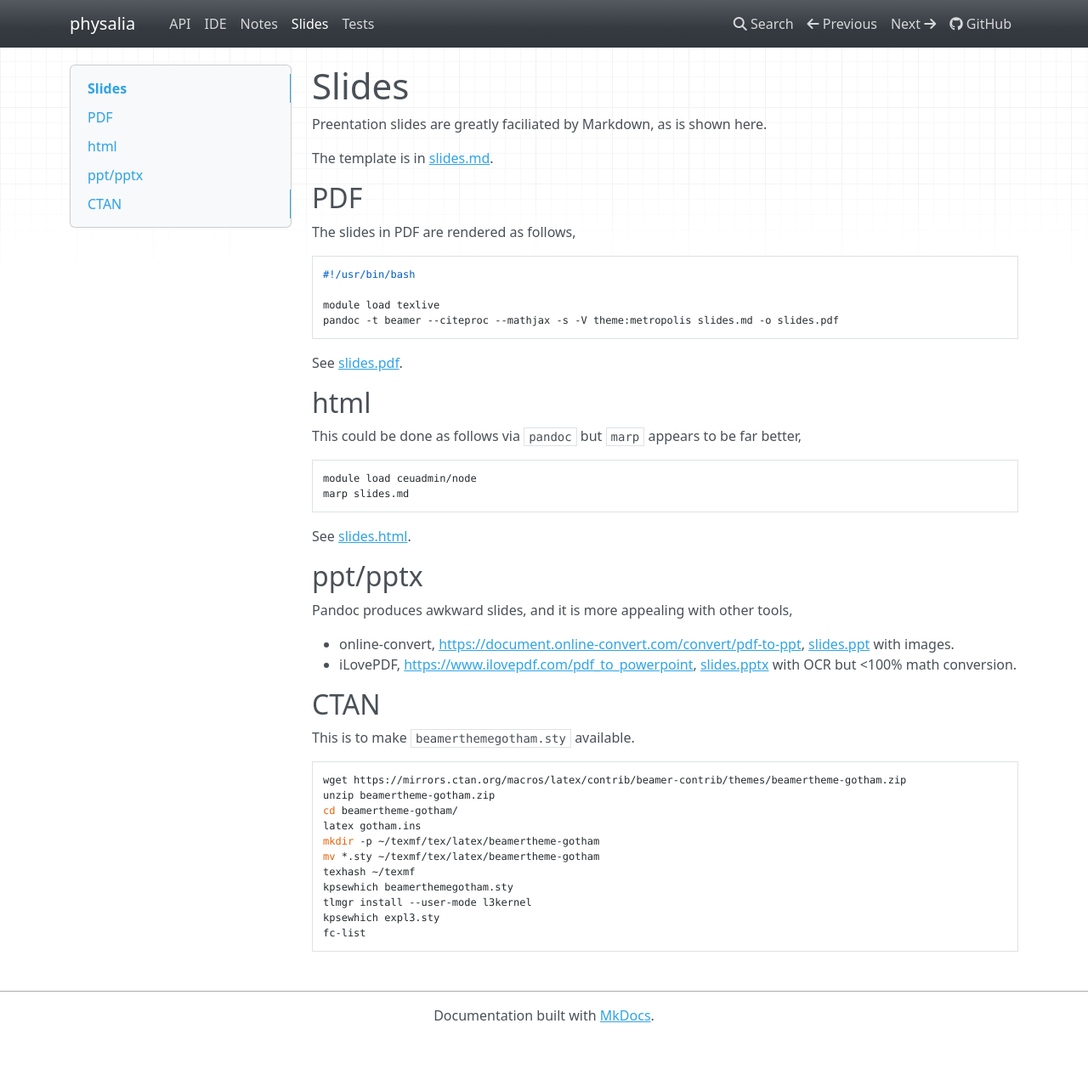
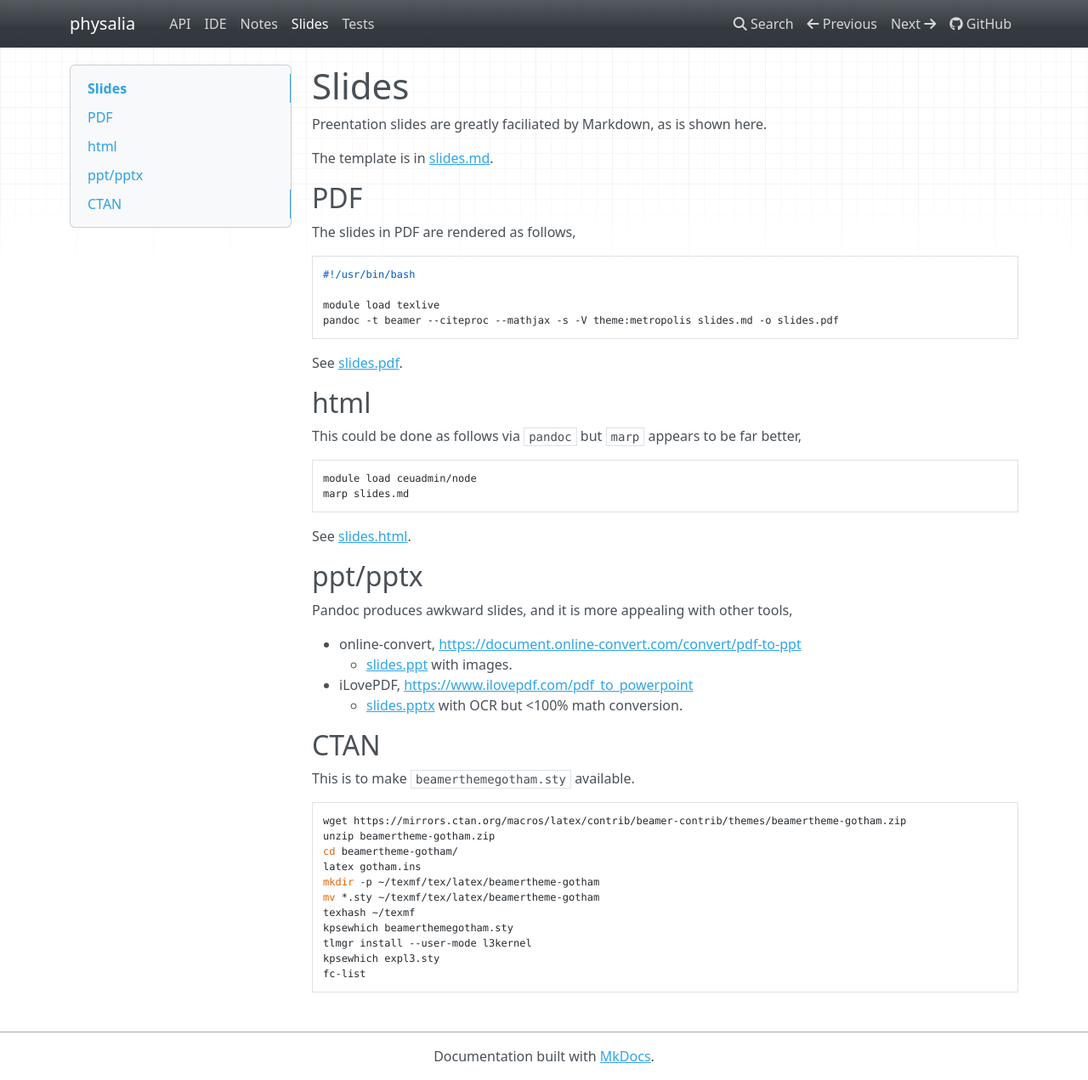
Before and after one commit to jinghuazhao/physalia, an MkDocs documentation site: the page built from docs/slides.md, in a window 1280 px wide and 1271 px high. Shown: the whole window at 85% size. Built offline with MkDocs 1.6.1, drawn with Linux system fonts in a browser that asks for light colours; nearby versions of some CDN libraries; a script that is not in the unit is left out.

Commit message:
physalia

```diff
--- a/docs/slides.md
+++ b/docs/slides.md
@@ -32,8 +32,10 @@ See <a href="slides.html">slides.html</a>.
 
 Pandoc produces awkward slides, and it is more appealing with other tools,
 
-- online-convert, <https://document.online-convert.com/convert/pdf-to-ppt>, <a href="slides.ppt">slides.ppt</a> with images.
-- iLovePDF, <https://www.ilovepdf.com/pdf_to_powerpoint>, <a href="slides.pptx">slides.pptx</a> with OCR but <100% math conversion.
+- online-convert, <https://document.online-convert.com/convert/pdf-to-ppt>
+    - <a href="slides.ppt">slides.ppt</a> with images.
+- iLovePDF, <https://www.ilovepdf.com/pdf_to_powerpoint>
+    - <a href="slides.pptx">slides.pptx</a> with OCR but <100% math conversion.
 
 ## CTAN
 
```
